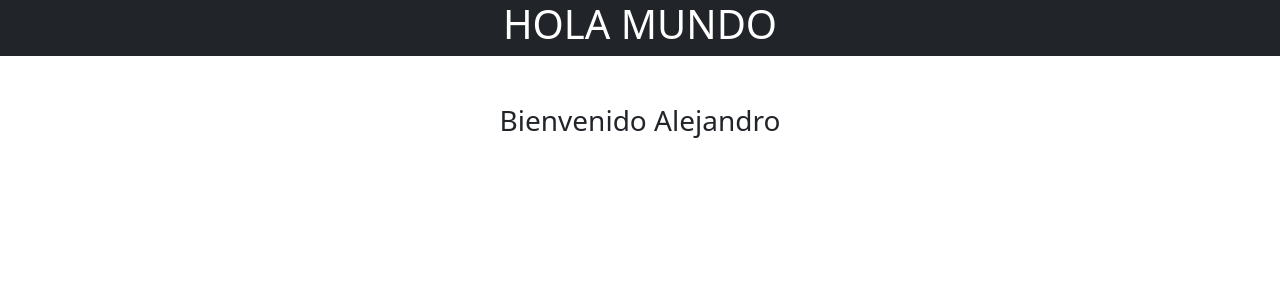
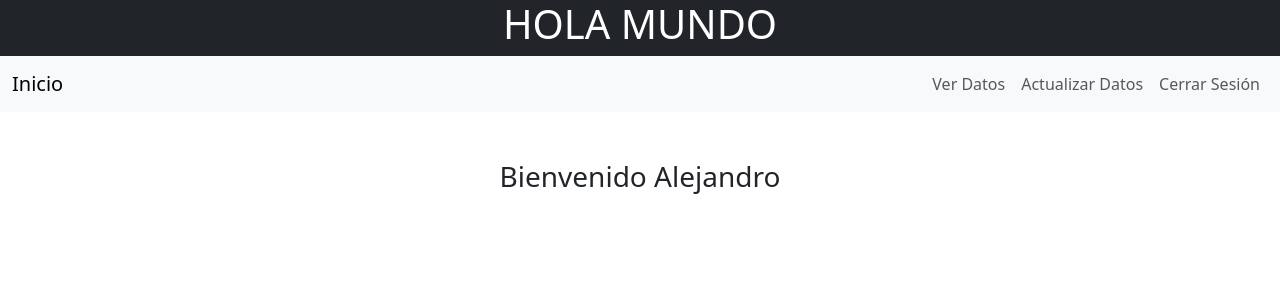
Before and after one commit to Space-Station-X/front-end, an Angular app: page /userHome/1 in a window 1280 px wide. Shown: the top 300 px of the page. Built offline with nearby package versions, Linux system fonts and the light colour scheme.

Commit message:
rutas de la pagina user

```diff
--- /dev/null
+++ b/src/app/components/user/get-user/get-user.component.html
@@ -0,0 +1 @@
+<p>get-user works!</p>
--- /dev/null
+++ b/src/app/components/user/update-user/update-user.component.html
@@ -0,0 +1 @@
+<p>update-user works!</p>
--- a/src/app/components/user/user-home/user-home.component.css
+++ b/src/app/components/user/user-home/user-home.component.css
@@ -0,0 +1,4 @@
+a:hover {
+  color: #000000;
+  font-weight: bolder;
+}
--- a/src/app/components/user/user-home/user-home.component.html
+++ b/src/app/components/user/user-home/user-home.component.html
@@ -1,4 +1,27 @@
-<h3 class="text-center mt-5">Bienvenido {{user.name | titlecase}}</h3>
-<div class="col-2">
+<nav class="navbar navbar-expand-lg navbar-light bg-light">
+    <div class="container-fluid">
+      <!-- Item a la izquierda -->
+      <a class="navbar-brand" routerLink="/userHome/{{user.id}}">Inicio</a>
 
-</div>
+      <button class="navbar-toggler" type="button" data-bs-toggle="collapse" data-bs-target="#navbarNav" aria-controls="navbarNav" aria-expanded="false" aria-label="Toggle navigation">
+        <span class="navbar-toggler-icon"></span>
+      </button>
+
+      <div class="collapse navbar-collapse justify-content-end" id="navbarNav">
+        <!-- Items a la derecha -->
+        <ul class="navbar-nav">
+          <li class="nav-item">
+            <a class="nav-link" routerLink="get" >Ver Datos</a>
+          </li>
+          <li class="nav-item">
+            <a class="nav-link" routerLink="update" >Actualizar Datos</a>
+          </li>
+          <li class="nav-item jho">
+            <a class="nav-link" routerLink="" >Cerrar Sesión</a>
+          </li>
+        </ul>
+      </div>
+    </div>
+  </nav>
+  <h3 class="text-center mt-5">Bienvenido {{user.name | titlecase}}</h3>
+  <router-outlet></router-outlet>
--- a/src/app/components/user/user-home/user-home.component.ts
+++ b/src/app/components/user/user-home/user-home.component.ts
@@ -1,12 +1,12 @@
 import { Component, OnInit } from '@angular/core';
 import { User } from '../../../types/user';
-import { ActivatedRoute } from '@angular/router';
+import { ActivatedRoute, RouterLink, RouterOutlet } from '@angular/router';
 import { TitleCasePipe } from '@angular/common';
 
 @Component({
   selector: 'app-user-home',
   standalone: true,
-  imports: [TitleCasePipe],
+  imports: [TitleCasePipe, RouterLink, RouterOutlet],
   templateUrl: './user-home.component.html',
   styleUrl: './user-home.component.css'
 })
```
Also changed, not shown: src/app/app.routes.ts (+8 -2 lines), src/app/components/user/get-user/get-user.component.ts (added, +12 -0 lines), src/app/components/user/update-user/update-user.component.ts (added, +12 -0 lines), src/app/components/user/get-user/get-user.component.css (added), src/app/components/user/update-user/update-user.component.css (added).
